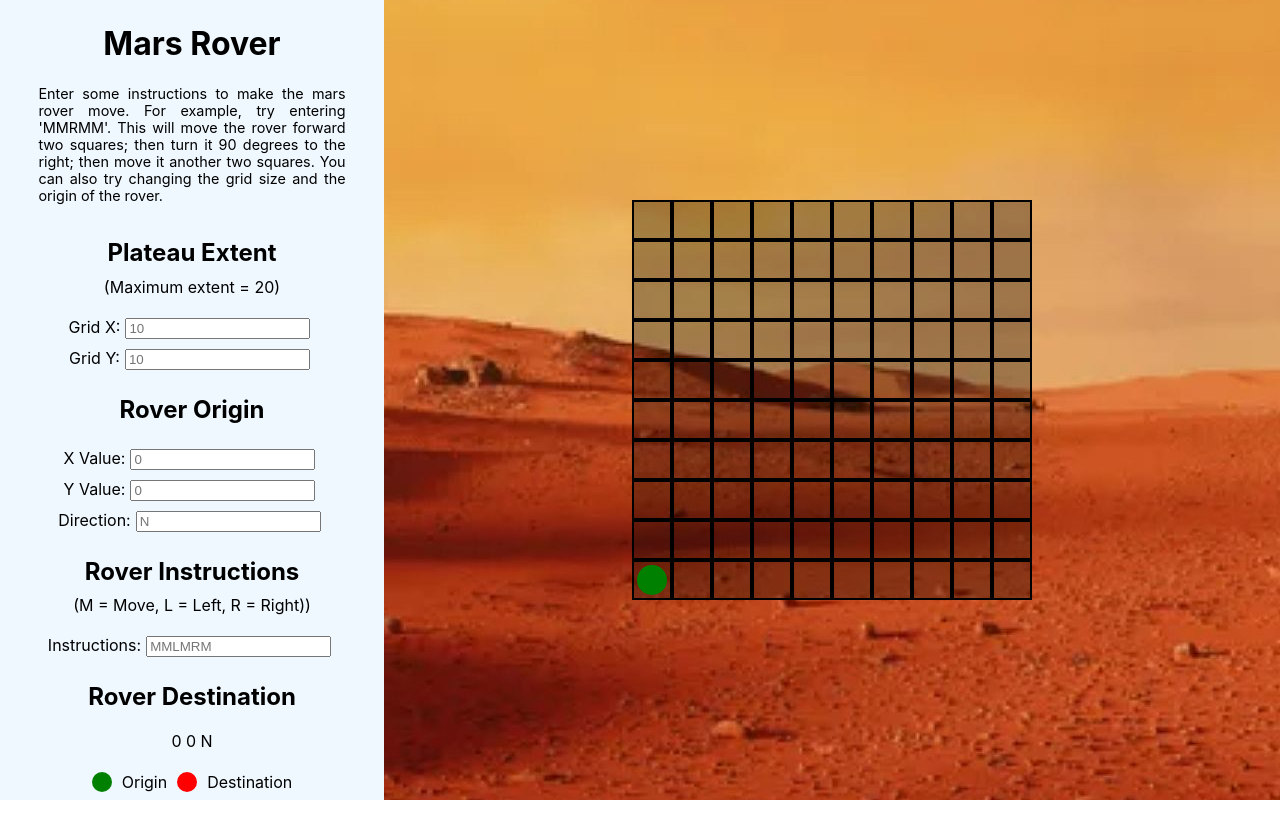
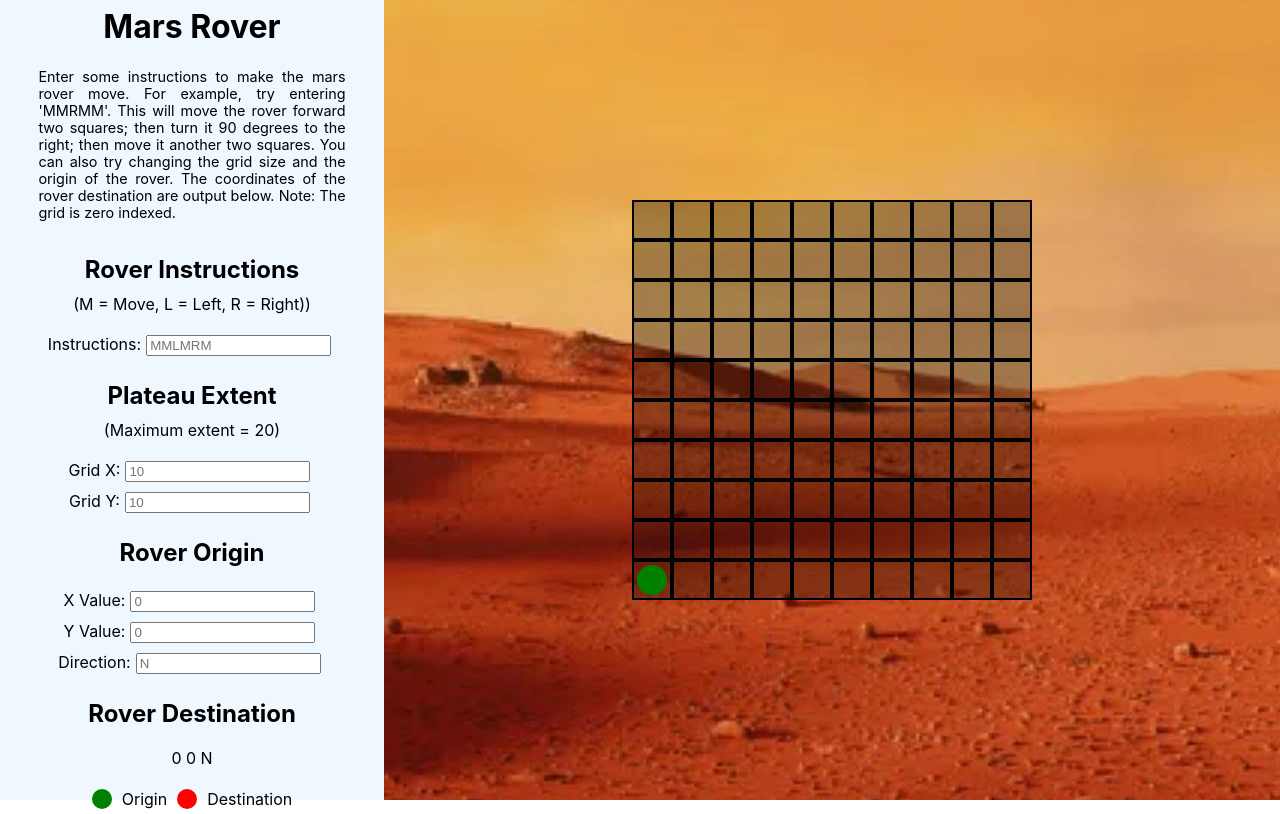
Before and after one commit to andreweinhorn/marsroverweb, a React (Create React App) app: page / in a window 1280 px wide. Built offline with nearby package versions, Linux system fonts and the light colour scheme.

Commit message:
Updating instructions and order of controls

```diff
--- a/src/components/Controls.js
+++ b/src/components/Controls.js
@@ -70,7 +70,13 @@ export default function Controls( {gridX, gridY, setGridX, setGridY, roverX, rov
 
             <h1> Mars Rover </h1>
 
-            <p className='user-instructions'>Enter some instructions to make the mars rover move.  For example, try entering 'MMRMM'.  This will move the rover forward two squares; then turn it 90 degrees to the right; then move it another two squares. You can also try changing the grid size and the origin of the rover. </p>
+            <p className='user-instructions'>Enter some instructions to make the mars rover move.  For example, try entering 'MMRMM'.  This will move the rover forward two squares; then turn it 90 degrees to the right; then move it another two squares. You can also try changing the grid size and the origin of the rover. The coordinates of the rover destination are output below. Note: The grid is zero indexed.</p>
+
+            <h2>Rover Instructions</h2>
+            <p style={{marginTop: '-10px', fontSize: '1rem'}}>(M = Move, L = Left, R = Right))</p>
+            <label> Instructions:
+                <input type="text" placeholder={'MMLMRM'} onChange={(e) => handleRoverInstructions(e)} />
+            </label>
 
             <h2>Plateau Extent</h2>
             <p style={{marginTop: '-10px', fontSize: '1rem'}}>(Maximum extent = 20)</p>
@@ -95,12 +101,6 @@ export default function Controls( {gridX, gridY, setGridX, setGridY, roverX, rov
                 <input type="text" placeholder={roverDir}  onChange={(e) => handleRoverDirection(e)}/>
             </label>
 
-            <h2>Rover Instructions</h2>
-            <p style={{marginTop: '-10px', fontSize: '1rem'}}>(M = Move, L = Left, R = Right))</p>
-            <label> Instructions:
-                <input type="text" placeholder={'MMLMRM'} onChange={(e) => handleRoverInstructions(e)} />
-            </label>
-
             <h2>Rover Destination</h2>
 
             <p style={{marginTop: '0px'}}>{destination[0]} {destination[1]} {destination[2]}</p>
```
